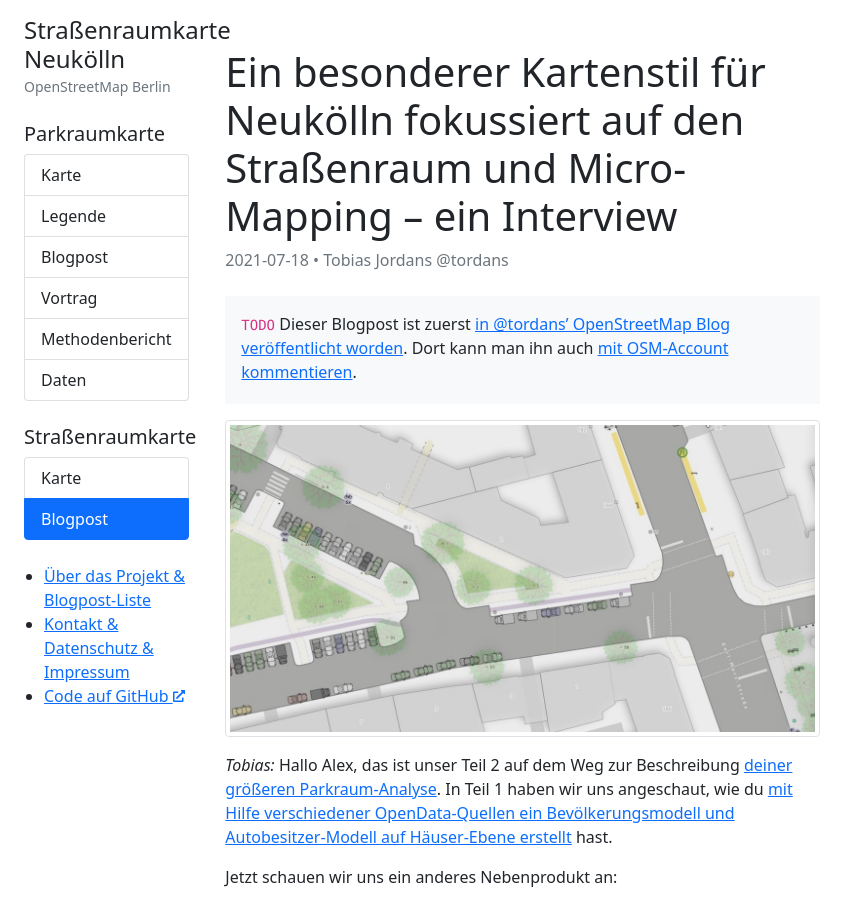
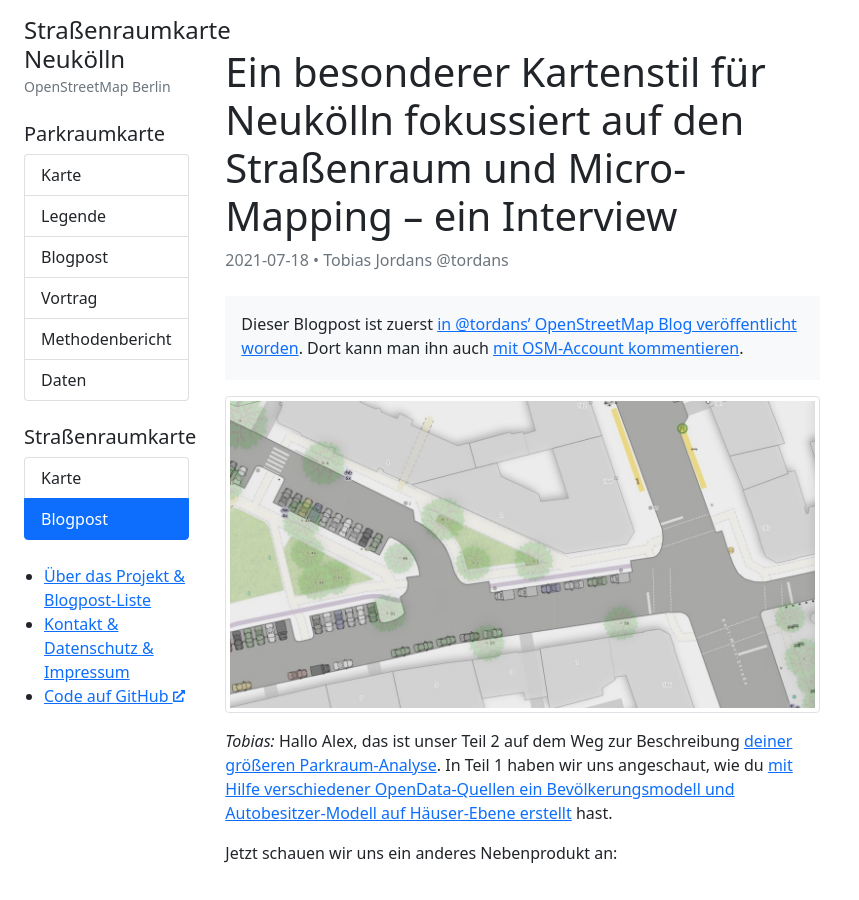
Before and after one commit to osmberlin/strassenraumkarte-neukoelln, a Jekyll site: the page built from _posts/2021-07-18-strassenraumkarte.md, in a window 1280 px wide and 900 px high. Shown: the whole window, without its empty margins (0-859 px from the left). Built offline with Jekyll 4.4.1, drawn with Linux system fonts in a browser that asks for light colours.

Commit message:
Update 2021-07-18-strassenraumkarte.md
Add links to osm.org blogpost

```diff
--- a/_posts/2021-07-18-strassenraumkarte.md
+++ b/_posts/2021-07-18-strassenraumkarte.md
@@ -7,12 +7,12 @@
 image:
   path: /images/posts/strassenraumkarte/social-sharing.jpg
   alt: Ausschnitt der Straßenraumkarte Neukölln mit Details wie parkenden Autos, Fuß- und Radwegen.
-# canonical_url: #todo
+canonical_url: https://www.openstreetmap.org/user/tordans/diary/397212
 ---
 
 <div class="bg-light px-3 pt-3 pb-1 mb-3">
 
-`TODO` Dieser Blogpost ist zuerst [in @tordans' OpenStreetMap Blog veröffentlicht worden](https://www.openstreetmap.org/user/tordans/diary/396118). Dort kann man ihn auch [mit OSM-Account kommentieren](https://www.openstreetmap.org/user/tordans/diary/396118#newcomment).
+Dieser Blogpost ist zuerst [in @tordans' OpenStreetMap Blog veröffentlicht worden](https://www.openstreetmap.org/user/tordans/diary/397212). Dort kann man ihn auch [mit OSM-Account kommentieren](https://www.openstreetmap.org/user/tordans/diary/397212#newcomment).
 
 </div>
 
```
